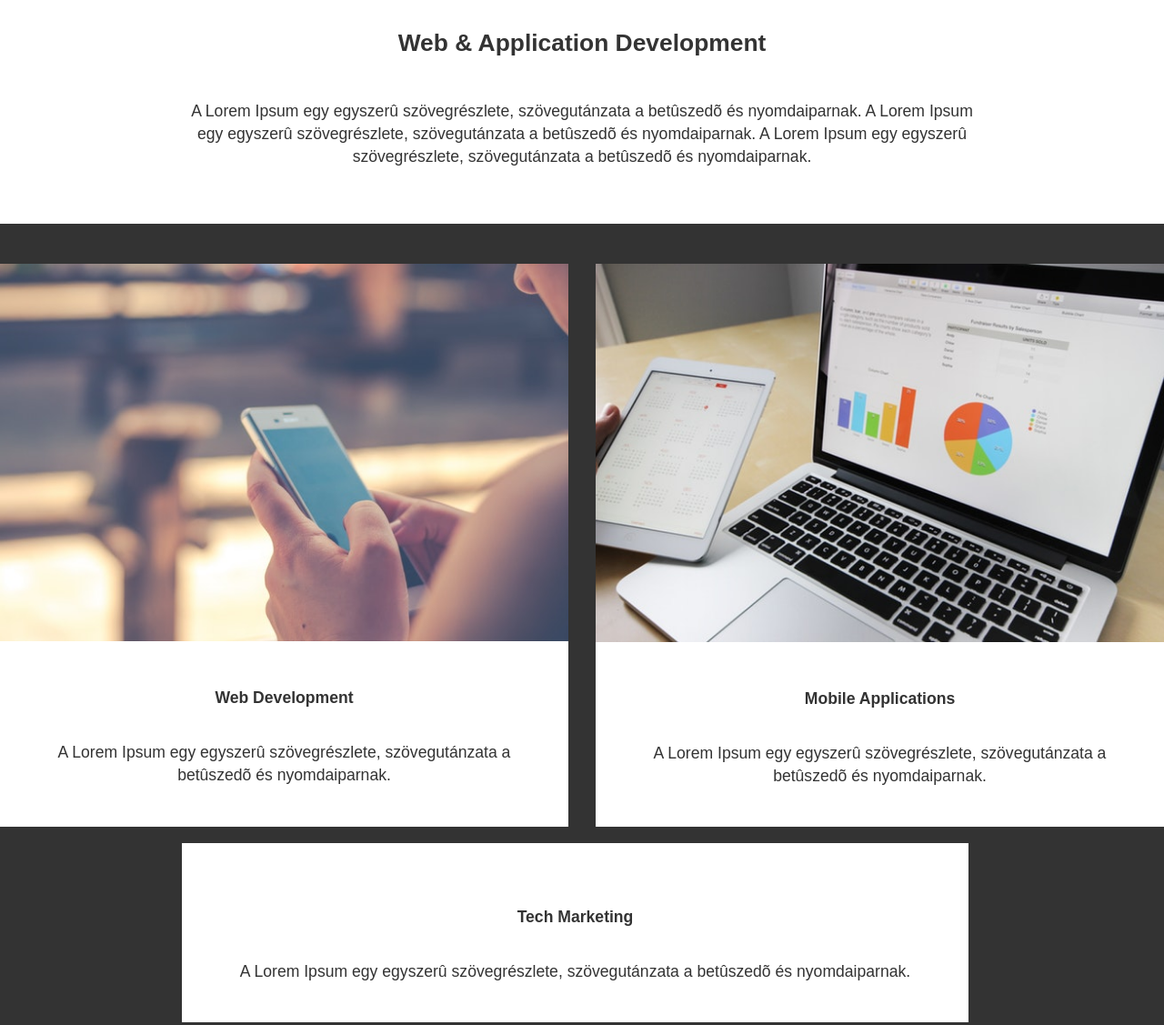
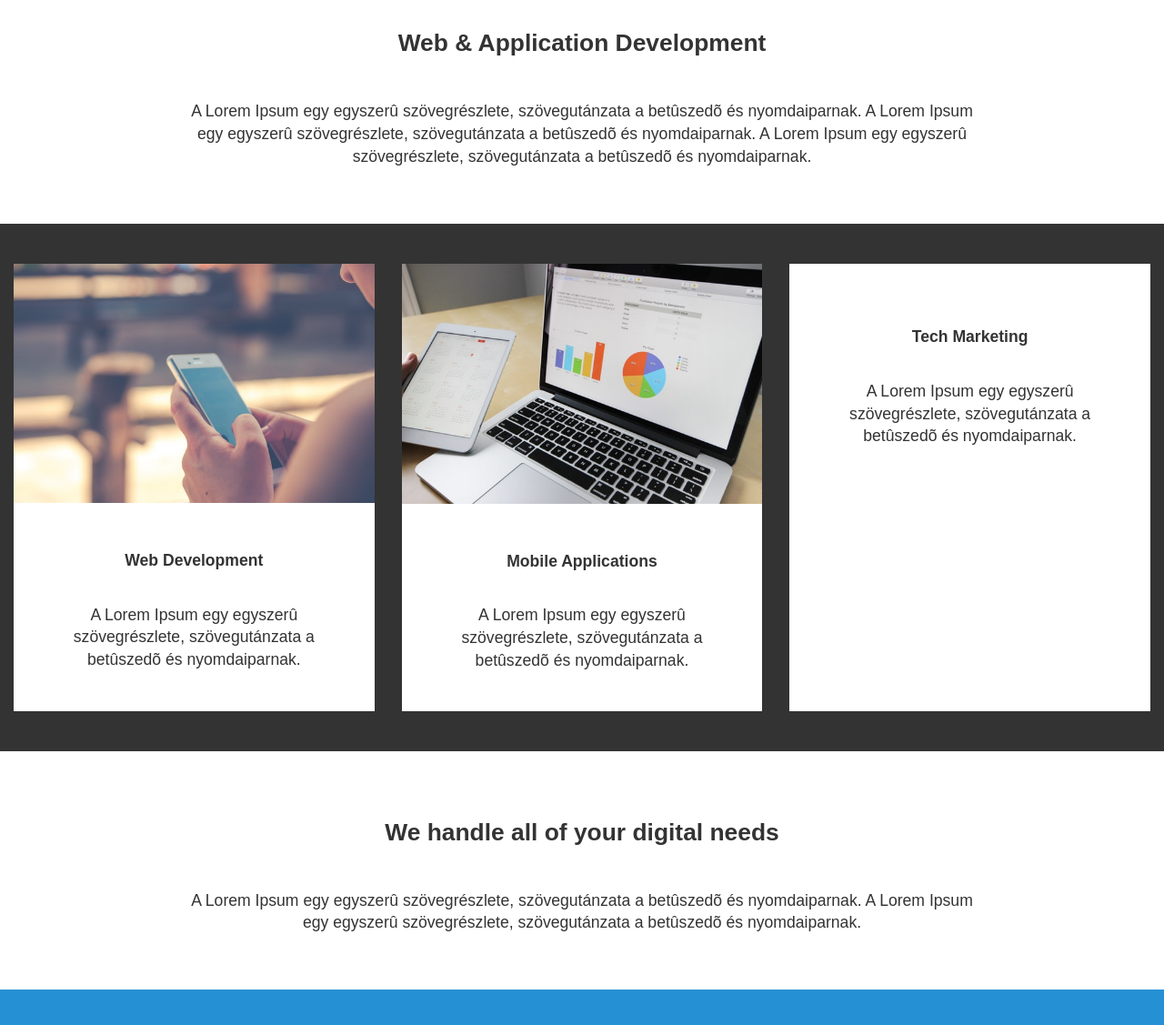
Before and after one commit to KhaledMagdeM/CSS-Grid-Template-2, a plain HTML site: page index.html in a window 1280 px wide. Shown: the part 491-1618 px from the top of the page at 91% size. Drawn offline with Linux system fonts and the light colour scheme.

Commit message:
CSS-Grid-Template-2

```diff
--- a/css/style.css
+++ b/css/style.css
@@ -74,7 +74,7 @@ p {
 
 
 @media (max-width: 699px) {
-    #showcase h1 {font-size: 1.8rem !important;}
+    #showcase h1 {font-size: 1.9rem !important;}
 
     #showcase  p {font-size: 1rem !important; margin-bottom: 10px}
 
@@ -185,12 +185,24 @@ footer {
 
 @media (min-width: 1100px) {
 
-    .card:nth-child(3) {grid-column: 2/4;}
+    #section-b {
+	    display: flex;
+        justify-content: space-around
+    }
+
+
+
+    #section-b .card {
+        width: 31%;
+        margin: 0
+    }
+
 
     #section-d .box,
     footer h4,
-    footer p
-    {grid-column: 1/5;}
+    footer p {grid-column: 1/5;}
+
+
 
 
 }
```
